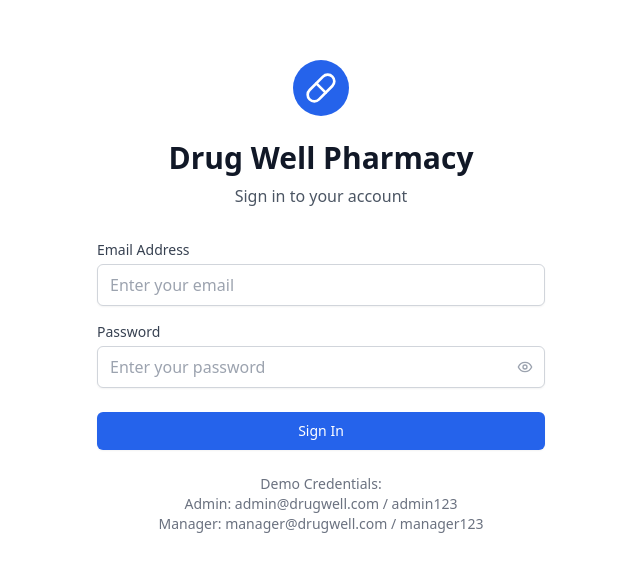
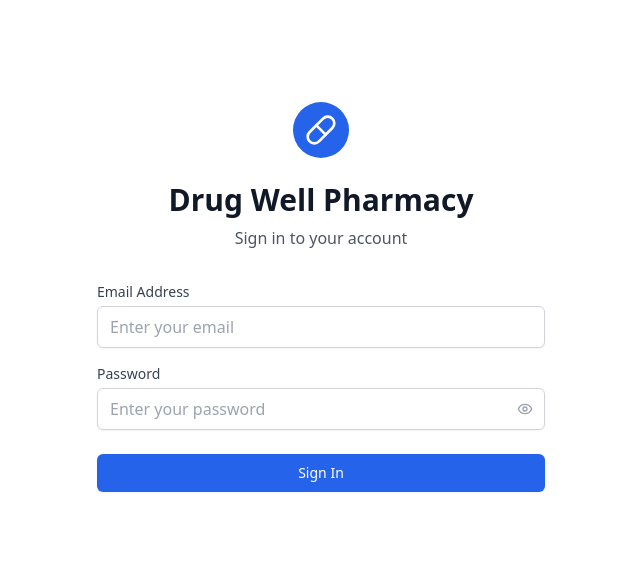
Before and after one commit to Ahlyab/pharmacy-chain, a React (Vite) app: page /login in a window 1280 px wide. Shown: the part 103-674 px from the top of the page, without its empty margins (319-959 px from the left). Built offline with nearby package versions, Linux system fonts and the light colour scheme.

Commit message:
fixed login page

```diff
--- a/src/components/Login.tsx
+++ b/src/components/Login.tsx
@@ -104,11 +104,7 @@ const Login: React.FC = () => {
             {loading ? 'Signing in...' : 'Sign In'}
           </button>
 
-          <div className="text-center text-sm text-gray-500 mt-4">
-            <p>Demo Credentials:</p>
-            <p>Admin: admin@drugwell.com / admin123</p>
-            <p>Manager: manager@drugwell.com / manager123</p>
-          </div>
+
         </form>
       </div>
     </div>
```
